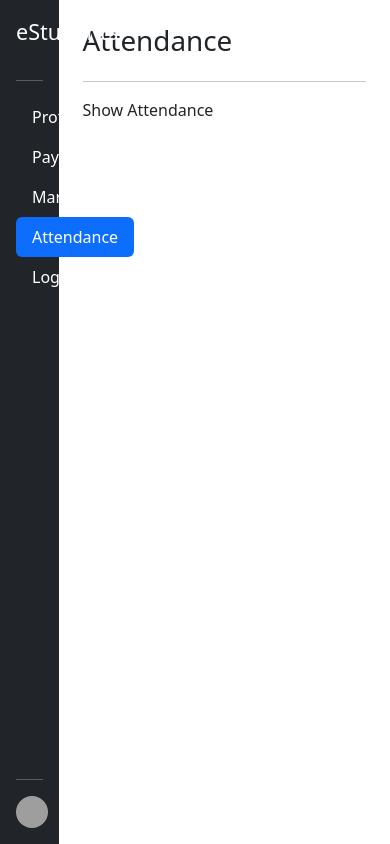
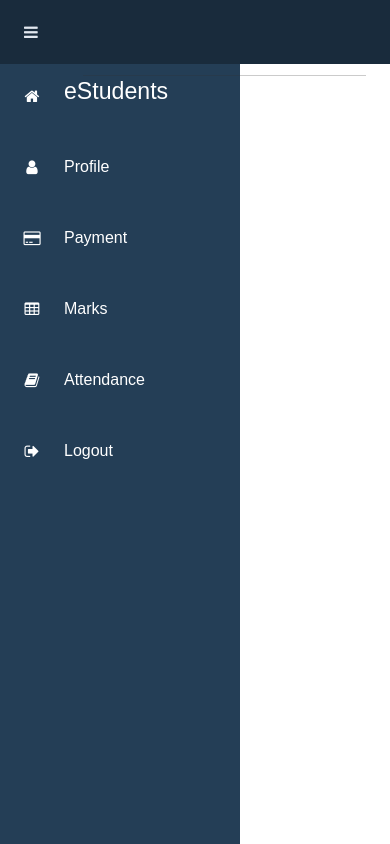
Before and after one commit to sharunrajeev/studentManagementSystem, a Django app: page /user/attendance in a window 390 px wide. Run offline with Django 4.2, Linux system fonts and the light colour scheme; grey boxes are pictures that could not be loaded.

Commit message:
Updated user sidebar made responsive

```diff
--- a/static/css/payment_form.css
+++ b/static/css/payment_form.css
@@ -2,7 +2,7 @@
 
 body {
 
-  background: #535c68;
+  background: #e2e8f0;
 }
 
 .wrapper {
--- /dev/null
+++ b/static/css/user_sidebar.css
@@ -0,0 +1,178 @@
+/* Primary Styles */
+*, *::before, *::after {
+   box-sizing: border-box;
+}
+
+body {
+   font-family: sans-serif;
+   font-size: 1em;
+   color: #333;
+}
+
+h1 {
+  font-size: 1.4em;
+}
+
+em {
+   font-style: normal;
+}
+
+a {
+   text-decoration: none;
+   color: inherit;
+}
+
+/* Layout */
+.s-layout {
+   display: flex;
+   width: 100%;
+   min-height: 100vh;
+}
+
+.s-layout__content {
+   display: flex;
+   justify-content: center;
+   align-items: center;
+   flex: 1;
+}
+
+/* Sidebar */
+.s-sidebar__trigger {
+   z-index: 2;
+   position: fixed;
+   top: 0;
+   left: 0;
+   width: 100%;
+   height: 4em;
+   background: #192b3c;
+}
+
+.s-sidebar__trigger > i {
+   display: inline-block;
+   margin: 1.5em 0 0 1.5em;
+   color: #e2e8f0;
+}
+
+.s-sidebar__nav {
+   position: fixed;
+   top: 0;
+   left: -15em;
+   overflow: hidden;
+   transition: all .3s ease-in;
+   width: 15em;
+   height: 100%;
+   background: #243e56;
+   color: rgba(255, 255, 255, 0.7);
+}
+
+.s-sidebar__nav:hover,
+.s-sidebar__nav:focus,
+.s-sidebar__trigger:focus + .s-sidebar__nav,
+.s-sidebar__trigger:hover + .s-sidebar__nav {
+   left: 0;
+}
+
+.s-sidebar__nav ul {
+   position: absolute;
+   top: 4em;
+   left: 0;
+   margin: 0;
+   padding: 0;
+   width: 15em;
+}
+
+.s-sidebar__nav ul li {
+   width: 100%;
+}
+
+.s-sidebar__nav-link {
+   position: relative;
+   display: inline-block;
+   width: 100%;
+   height: 4em;
+}
+
+.estudent{
+   position: relative;
+   display: inline-block;
+   width: 100%;
+   height: 4em;
+}
+
+.s-sidebar__nav-link em {
+   position: absolute;
+   top: 50%;
+   left: 4em;
+   transform: translateY(-50%);
+}
+
+.estudent em{
+     position: absolute;
+   top: 50%;
+   left: 4em;
+   transform: translateY(-50%);
+}
+
+.s-sidebar__nav-link:hover {
+   background: #4d6276;
+}
+
+.s-sidebar__nav-link > i {
+   position: absolute;
+   top: 0;
+   left: 0;
+   display: inline-block;
+   width: 4em;
+   height: 4em;
+}
+
+.s-sidebar__nav-link > i::before {
+   position: absolute;
+   top: 50%;
+   left: 50%;
+   transform: translate(-50%, -50%);
+}
+
+/* Mobile First */
+@media (min-width: 42em) {
+   .s-layout__content {
+      margin-left: 4em;
+   }
+
+   /* Sidebar */
+   .s-sidebar__trigger {
+      width: 4em;
+   }
+
+
+   .s-sidebar__nav {
+      width: 4em;
+      left: 0;
+   }
+
+   .s-sidebar__nav:hover,
+   .s-sidebar__nav:focus,
+   .s-sidebar__trigger:hover + .s-sidebar__nav,
+   .s-sidebar__trigger:focus + .s-sidebar__nav {
+      width: 15em;
+   }
+}
+
+@media (min-width: 68em) {
+   .s-layout__content {
+      margin-left: 15em;
+   }
+
+   /* Sidebar */
+   .s-sidebar__trigger {
+      display: none
+   }
+
+   .s-sidebar__nav {
+      width: 15em;
+   }
+
+   .s-sidebar__nav ul {
+      top: 1.3em;
+   }
+}
--- /dev/null
+++ b/templates/reusable/user_sidebar.html
@@ -0,0 +1,51 @@
+{% load static %}
+<div class="s-layout__sidebar">
+    <a class="s-sidebar__trigger" href="#0">
+        <i class="fa fa-bars"></i>
+    </a>
+
+    <nav class="s-sidebar__nav">
+
+        <ul>
+            <li class="nav-item">
+                <a href="/"
+                   class="nav-link text-white text-center estudent s-sidebar__nav-link">
+                  <i class="fa fa-home"></i> <em><h3>eStudents</h3></em>
+                </a>
+            </li>
+            <!--        <li>-->
+            <!--           <a class="s-sidebar__nav-link" href="#0">-->
+            <!--              <i class="fa fa-home"></i><em>Home</em>-->
+            <!--           </a>-->
+            <!--        </li>-->
+            <!--        <li>-->
+            <!--           <a class="s-sidebar__nav-link" href="#0">-->
+            <!--             <i class="fa fa-user"></i><em>My Profile</em>-->
+            <!--           </a>-->
+            <!--        </li>-->
+            <!--        <li>-->
+            <!--           <a class="s-sidebar__nav-link" href="#0">-->
+            <!--              <i class="fa fa-camera"></i><em>Camera</em>-->
+            <!--           </a>-->
+            <!--        </li>-->
+            <li class="nav-item">
+                <a href="dashboard" class="nav-link text-white s-sidebar__nav-link" > <i class="fa fa-user" ></i><em>Profile</em></a>
+            </li>
+            <li>
+                <a href="payment_form" class="nav-link text-white s-sidebar__nav-link">
+                    <i class="fa fa-credit-card"></i><em>Payment</em>
+                </a>
+            </li>
+            <li>
+                <a href="marks" class="nav-link text-white s-sidebar__nav-link"> <i class="fa fa-table"></i><em>Marks</em></a>
+            </li>
+            <li>
+                <a href="attendance" class="nav-link text-white s-sidebar__nav-link"> <i class="fa fa-book"></i><em>Attendance</em></a>
+            </li>
+            <li>
+                <a href="logout" class="nav-link text-white s-sidebar__nav-link"> <i
+                        class="fa fa-sign-out"></i><em>Logout</em></a>
+            </li>
+        </ul>
+    </nav>
+</div>
--- a/templates/user/attendance.html
+++ b/templates/user/attendance.html
@@ -2,9 +2,9 @@
 {% load static %}
 <html lang="en">
 <head>
-        <meta charset="UTF-8" />
-        <meta http-equiv="X-UA-Compatible" content="IE=edge" />
-        <meta name="viewport" content="width=device-width, initial-scale=1.0" />
+    <meta charset="UTF-8"/>
+    <meta http-equiv="X-UA-Compatible" content="IE=edge"/>
+    <meta name="viewport" content="width=device-width, initial-scale=1.0"/>
     <!-- Bootstrap Link -->
     <link href="https://cdn.jsdelivr.net/npm/bootstrap@5.2.0-beta1/dist/css/bootstrap.min.css"
           rel="stylesheet"
@@ -14,51 +14,54 @@
     <link rel="stylesheet"
           href="https://cdn.jsdelivr.net/npm/bootstrap-icons@1.8.3/font/bootstrap-icons.css">
     <title>User Attendance</title>
+    <link href="{% static 'css/user_sidebar.css' %}" rel="stylesheet">
+    <link rel="stylesheet" href="https://cdnjs.cloudflare.com/ajax/libs/font-awesome/4.7.0/css/font-awesome.min.css">
 
 
 </head>
 <body>
 <!-- Dashboard Sidebar -->
-        <div class="d-flex flex-column flex-shrink-0 p-3 text-white bg-dark fixed-top"
-             style="width: 15%; height: 100vh">
-            <a href="/"
-               class="d-flex align-items-center mb-3 mb-md-0 me-md-auto text-white text-decoration-none">
-                <span class="fs-4">eStudents</span>
-            </a>
-            <hr>
-            <ul class="nav nav-pills flex-column mb-auto">
-                <li class="nav-item">
-                    <a href="dashboard" class="nav-link text-white" >Profile</a>
-                </li>
-                <li>
-                    <a href="payment_form" class="nav-link text-white" >Payment</a>
-                </li>
-                <li>
-                    <a href="marks" class="nav-link text-white">Marks</a>
-                </li>
-                <li>
-                    <a href="#" class="nav-link active" aria-current="page">Attendance</a>
-                </li>
-                <li>
-                    <a href="logout" class="nav-link text-white">Logout</a>
-                </li>
-            </ul>
-            <hr>
-            <div>
-                <a href="#"
-                   class="d-flex align-items-center text-white text-decoration-none"
-                   id="userdisplay">
-                    <img src="https://github.com/mdo.png"
-                         alt=""
-                         width="32"
-                         height="32"
-                         class="rounded-circle me-2">
-                    <strong>{{ User.ApplicationId.Name }}</strong>
-                </a>
-            </div>
-        </div>
+{% include 'reusable/user_sidebar.html'%}
+<!--        <div class="d-flex flex-column flex-shrink-0 p-3 text-white bg-dark fixed-top"-->
+<!--             style="width: 15%; height: 100vh">-->
+<!--            <a href="/"-->
+<!--               class="d-flex align-items-center mb-3 mb-md-0 me-md-auto text-white text-decoration-none">-->
+<!--                <span class="fs-4">eStudents</span>-->
+<!--            </a>-->
+<!--            <hr>-->
+<!--            <ul class="nav nav-pills flex-column mb-auto">-->
+<!--                <li class="nav-item">-->
+<!--                    <a href="dashboard" class="nav-link text-white" >Profile</a>-->
+<!--                </li>-->
+<!--                <li>-->
+<!--                    <a href="payment_form" class="nav-link text-white" >Payment</a>-->
+<!--                </li>-->
+<!--                <li>-->
+<!--                    <a href="marks" class="nav-link text-white">Marks</a>-->
+<!--                </li>-->
+<!--                <li>-->
+<!--                    <a href="#" class="nav-link active" aria-current="page">Attendance</a>-->
+<!--                </li>-->
+<!--                <li>-->
+<!--                    <a href="logout" class="nav-link text-white">Logout</a>-->
+<!--                </li>-->
+<!--            </ul>-->
+<!--            <hr>-->
+<!--            <div>-->
+<!--                <a href="#"-->
+<!--                   class="d-flex align-items-center text-white text-decoration-none"-->
+<!--                   id="userdisplay">-->
+<!--                    <img src="https://github.com/mdo.png"-->
+<!--                         alt=""-->
+<!--                         width="32"-->
+<!--                         height="32"-->
+<!--                         class="rounded-circle me-2">-->
+<!--                    <strong>{{ User.ApplicationId.Name }}</strong>-->
+<!--                </a>-->
+<!--            </div>-->
+<!--        </div>-->
 <!-- Dashboard Content -->
-        <div class="d-flex flex-column flex-grow-1 p-4" style="height: 100vh; margin-left: 15%;">
+<div class="d-flex flex-column flex-grow-1 p-4 " style="height: 100vh; margin-left: 15%;">
     <h1>Attendance</h1>
     <hr>
     <p>
@@ -66,5 +69,7 @@
     </p>
 </div>
 </body>
-    <script src="https://cdn.jsdelivr.net/npm/bootstrap@5.0.2/dist/js/bootstrap.bundle.min.js" integrity="sha384-MrcW6ZMFYlzcLA8Nl+NtUVF0sA7MsXsP1UyJoMp4YLEuNSfAP+JcXn/tWtIaxVXM" crossorigin="anonymous"></script>
+<script src="https://cdn.jsdelivr.net/npm/bootstrap@5.0.2/dist/js/bootstrap.bundle.min.js"
+        integrity="sha384-MrcW6ZMFYlzcLA8Nl+NtUVF0sA7MsXsP1UyJoMp4YLEuNSfAP+JcXn/tWtIaxVXM"
+        crossorigin="anonymous"></script>
 </html>
```
Also changed, not shown: templates/user/dashboard.html (+41 -38 lines), templates/user/marks.html (+43 -38 lines), templates/user/payment_form.html (+42 -39 lines). Lines whose indentation alone changed are shown as unchanged.
